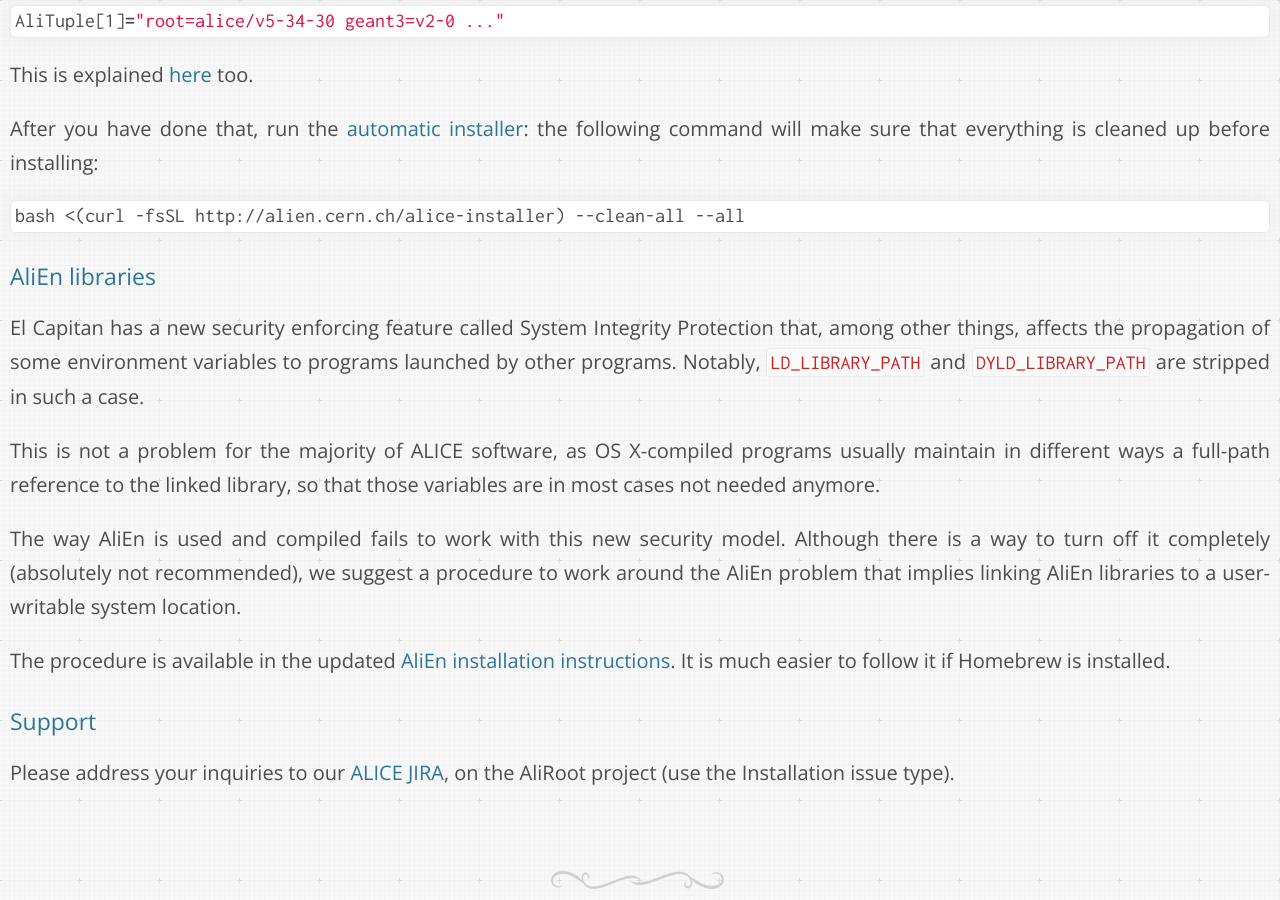
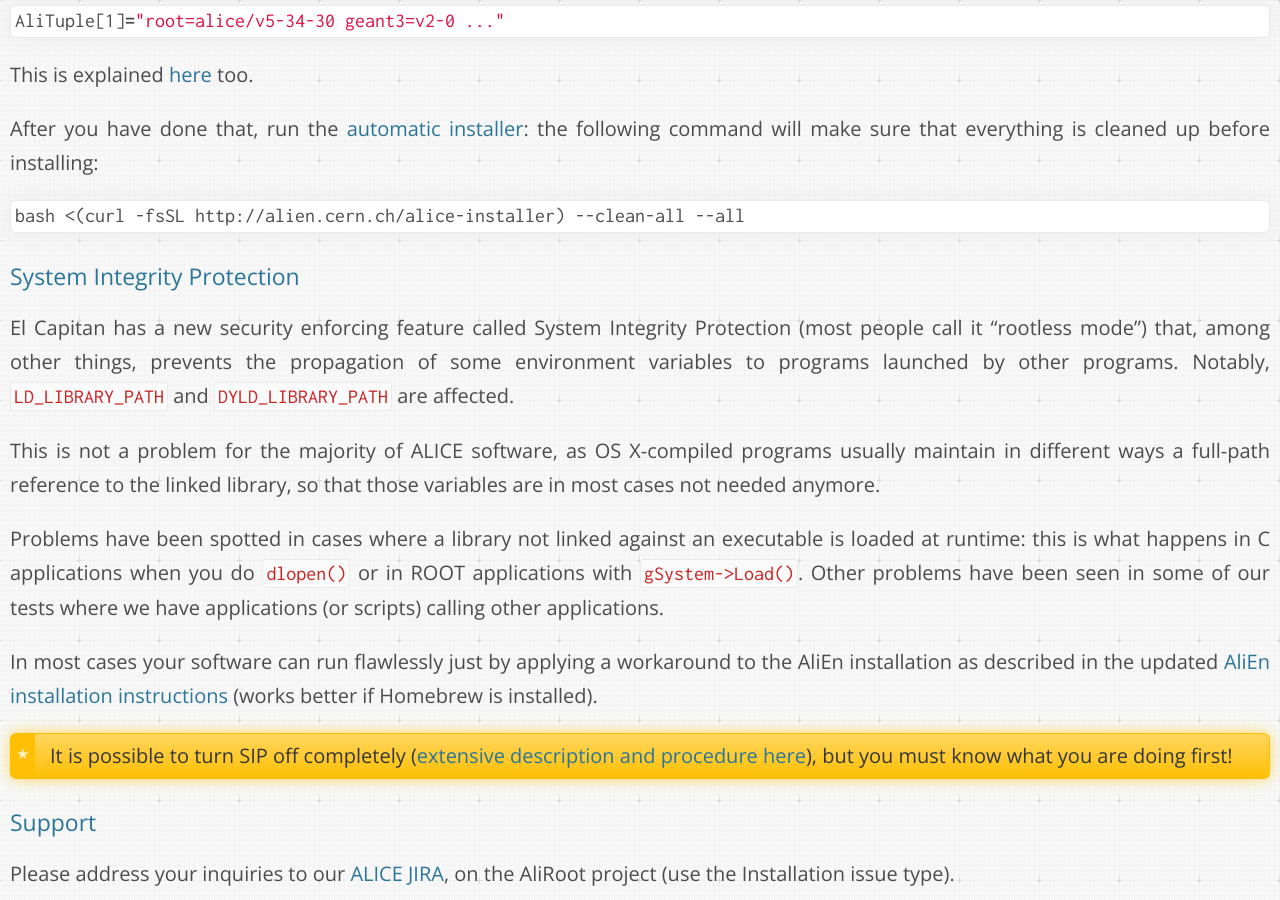
Before and after one commit to dberzano/dberzano.github.io, a Jekyll site: the page built from _posts/2015-10-05-el-capitan.md, in a window 1280 px wide and 900 px high, scrolled down 1120 px. Built offline with Jekyll 4.4.1, drawn with Linux system fonts in a browser that asks for light colours; Markdown is read by kramdown in place of the engine named in the settings.

Commit message:
Turn off System Integrity Protection on El Capitan

````diff
--- a/_posts/2015-10-05-el-capitan.md
+++ b/_posts/2015-10-05-el-capitan.md
@@ -64,25 +64,31 @@
 bash <(curl -fsSL http://alien.cern.ch/alice-installer) --clean-all --all
 ```
 
-### AliEn libraries
+### System Integrity Protection
 
 El Capitan has a new security enforcing feature called System Integrity
-Protection that, among other things, affects the propagation of some environment
-variables to programs launched by other programs. Notably, `LD_LIBRARY_PATH` and
-`DYLD_LIBRARY_PATH` are stripped in such a case.
+Protection (most people call it "rootless mode") that, among other things,
+prevents the propagation of some environment variables to programs launched by
+other programs. Notably, `LD_LIBRARY_PATH` and `DYLD_LIBRARY_PATH` are affected.
 
 This is not a problem for the majority of ALICE software, as OS X-compiled
 programs usually maintain in different ways a full-path reference to the linked
 library, so that those variables are in most cases not needed anymore.
 
-The way AliEn is used and compiled fails to work with this new security model.
-Although there is a way to turn off it completely (absolutely not recommended),
-we suggest a procedure to work around the AliEn problem that implies linking
-AliEn libraries to a user-writable system location.
+Problems have been spotted in cases where a library not linked against an
+executable is loaded at runtime: this is what happens in C applications when you
+do `dlopen()` or in ROOT applications with `gSystem->Load()`. Other problems
+have been seen in some of our tests where we have applications (or scripts)
+calling other applications.
 
-The procedure is available in the updated [AliEn installation
-instructions](/alice/install-aliroot/manual/#alien). It is much easier to follow
-it if Homebrew is installed.
+In most cases your software can run flawlessly just by applying a workaround to
+the AliEn installation as described in the updated [AliEn installation
+instructions](/alice/install-aliroot/manual/#alien) (works better if Homebrew is
+installed).
+
+> It is possible to turn SIP off completely ([extensive description and
+> procedure here](/alice/install-aliroot/prereq-osx/#system_integrity_protection)),
+> but you must know what you are doing first!
 
 ### Support
 
````
Also changed, not shown: alice/install-aliroot/prereq-osx.md (+29 -0 lines).
